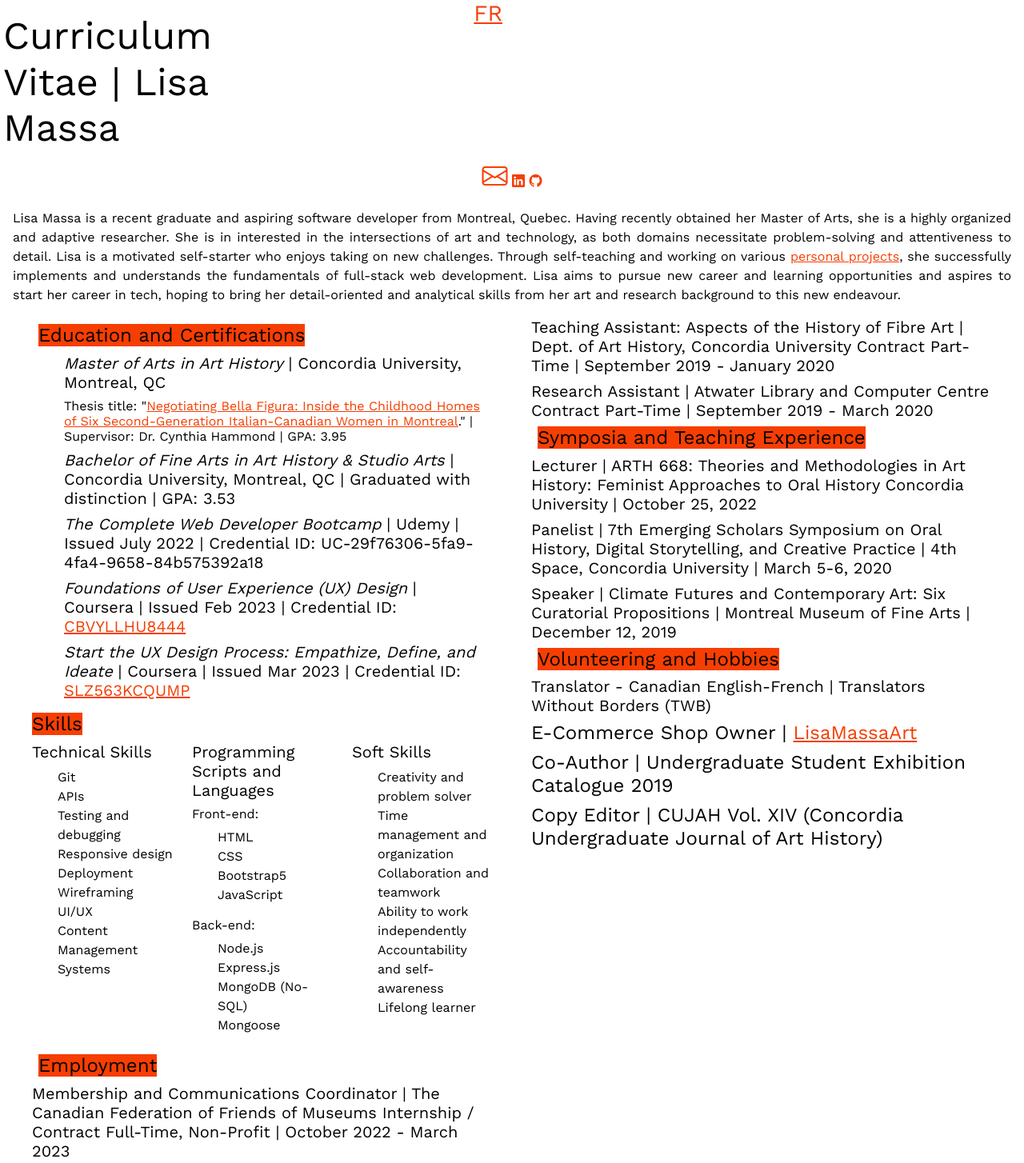
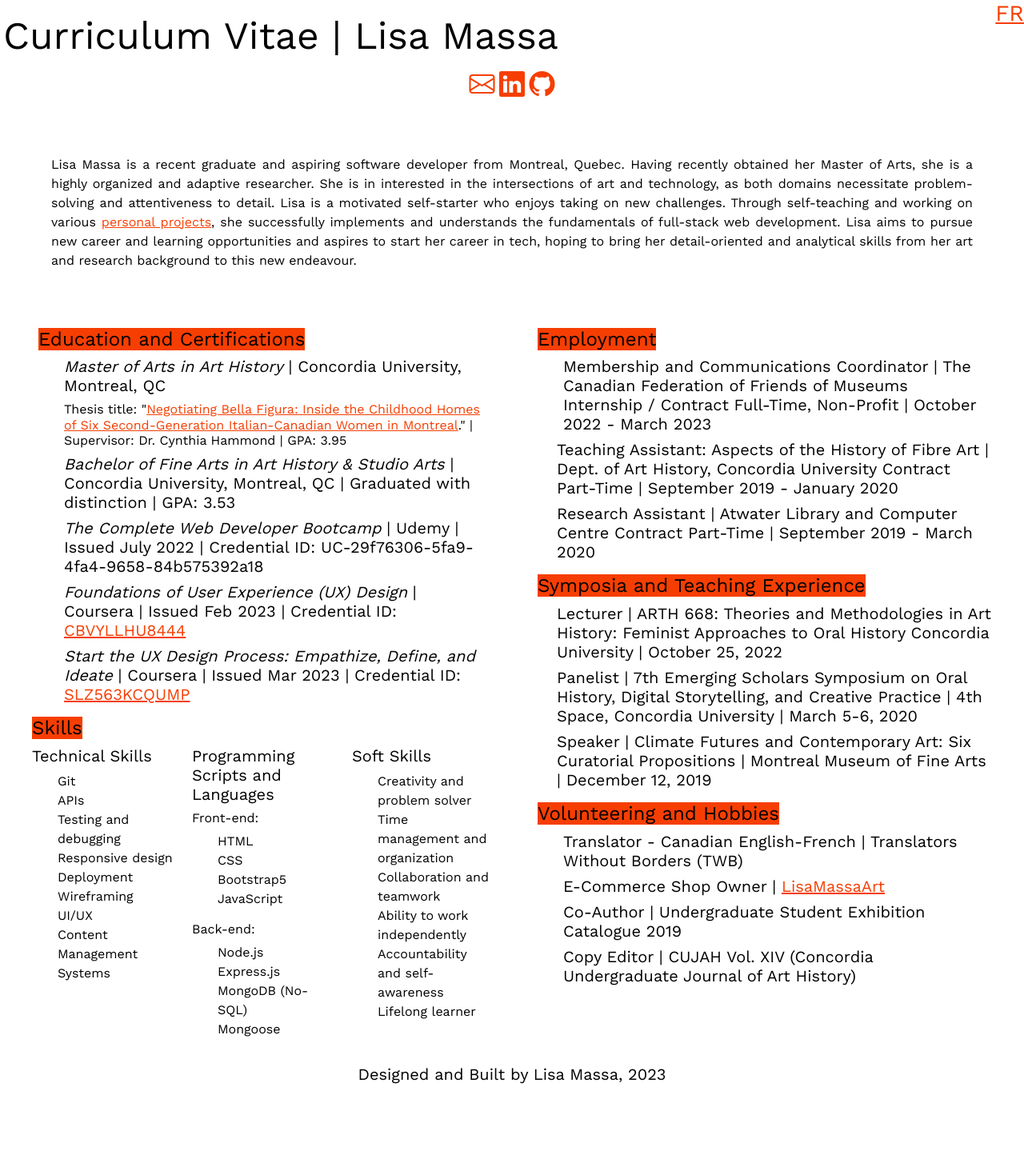
Before and after one commit to lisa-massa/lisa-massa.github.io, a website: page mycv.html in a window 1280 px wide. Shown: the top 1454 px of the page at 80% size. After the commit the page ends 1363 px from the top, so only its background shows below. Drawn offline with nearby package versions, Linux system fonts and the light colour scheme.

Commit message:
Add indentation

```diff
--- a/mycv.html
+++ b/mycv.html
@@ -16,11 +16,11 @@
 </head>
 <body>
 <div class="row">
-    <div class="col-lg-3">
+    <div class="col-lg-10">
         <h2 class="mt-3 ms-1">Curriculum Vitae | Lisa Massa</h2>
     </div>
 
-    <div class="col-lg-3">
+    <div class="col-lg-2">
         <h3 class="text-end"><a href="">FR</a></h3>
     </div>
 </div>
@@ -28,11 +28,11 @@
 <div class="text-center">
     <a id="link" class="link" href="mailto: lisamassa.art@gmail.com"><i class="bi bi-envelope" style="font-size: 2em"></i></a>
     <a id="link" class="link" href="https://www.linkedin.com/in/lisa-massa514/"
-        target="_blank"><i class="bi bi-linkedin"></i></a>
-    <a id="link" class="link" href="https://github.com/lisa-massa"><i class="bi bi-github"></i></a>
+        target="_blank"><i class="bi bi-linkedin" style="font-size: 2em"></i></a>
+    <a id="link" class="link" href="https://github.com/lisa-massa"><i class="bi bi-github" style="font-size: 2em"></i></a>
 </div>
 
-<p class="text-justify m-3">
+<p class="text-justify m-3 p-5">
     Lisa Massa is a recent graduate and aspiring software developer from Montreal, Quebec.
     Having recently obtained her Master of Arts, she is a highly organized and adaptive
     researcher. She is in interested in the intersections of art and technology, as both domains
@@ -60,6 +60,8 @@
 
         <li class="m-2"><h5><em>Start the UX Design Process: Empathize, Define, and Ideate</em> | Coursera | Issued Mar 2023 | Credential ID: <a href="https://www.coursera.org/account/accomplishments/certificate/SLZ563KCQUMP">SLZ563KCQUMP</a></h5></li>
     </ul>
+
+<!-- Skills -->
 
     <h4><mark>Skills</mark></h4>
 <div class="row">
@@ -109,64 +111,47 @@
         </div>
 </div>
 
-<h4 class="m-2"><mark>Employment</mark></h4>
-<h5>Membership and Communications Coordinator | The Canadian Federation of Friends of Museums
-    Internship / Contract Full-Time, Non-Profit | October 2022 - March 2023</h5>
-<!--
-    <ul>
-        <li>Produced bilingual monthly national newsletters. Communicated with contributors and members across Canada to help write and share their volunteer stories. Organized publications with Microsoft Excel. Created and published newsletters via Mailchimp.</li>
+</div>
 
-        <li>Updated CFFM website using HTML, CSS, and JavaScript alongside utilizing a content management system (CMS - Wordpress) in addition to updating the CFFM's social media: Facebook, Instagram, LinkedIn. Employed SEO strategies to improve traffic towards our online presence.</li>
+<!-- Column 2 -->
 
-        <li>Attended regular board meetings as recording secretary; responsible for producing pre-meeting agendas and taking minutes.</li>
-
-        <li>Communicated with the Office of the Governor General to successfully obtain Viceregal Patronage for the CFFM.</li>
-    </ul> -->
-
-
-</div>
 <div class="col-lg-6">
 
+<!-- Employment -->
 
-<h5>Teaching Assistant: Aspects of the History of Fibre Art | Dept. of Art History, Concordia University
-    Contract Part-Time | September 2019 - January 2020</h5>
+<h4 class="m-2"><mark>Employment</mark></h4>
+<ul class="noDecorationUl">
+    <li class="m-2"><h5>Membership and Communications Coordinator | The Canadian Federation of Friends of Museums
+    Internship / Contract Full-Time, Non-Profit | October 2022 - March 2023</h5></li>
 
-    <!-- <ul>
-        <li>Facilitated students' understanding during lectures and group discussions; corrected and provided feedback on students' work.</li>
+    <li class="m-2"></li><h5>Teaching Assistant: Aspects of the History of Fibre Art | Dept. of Art History, Concordia University
+    Contract Part-Time | September 2019 - January 2020</h5></li>
 
-        <li>Engaged students with thought-provoking questions to inspire connections between different eras and canons of fibre arts.</li>
-    </ul> -->
+    <li class="m-2"></li><h5>Research Assistant | Atwater Library and Computer Centre
+    Contract Part-Time | September 2019 - March 2020</h5></li>
+</ul>
 
-<h5>Research Assistant | Atwater Library and Computer Centre
-    Contract Part-Time | September 2019 - March 2020</h5>
-
-    <!-- <ul>
-        <li>Project commissioned for Feminist Futures grant awarded to the Centre for Oral History and Digital Storytelling (COHDS) and the Atwater Library titled “Addressing Rape Culture on College Campuses.”</li>
-        <li>Assisted in leading interviews and video editing with Audacity and Windows Movie Maker; contributed to community learning.</li>
-    </ul> -->
+<!-- Symposia & Teaching Experience -->
 
 <h4 class="m-2"><mark>Symposia and Teaching Experience</mark></h4>
-<h5>Lecturer | ARTH 668: Theories and Methodologies in Art History: Feminist Approaches to Oral History
-    Concordia University | October 25, 2022</h5>
+<ul class="noDecorationUl">
+    <li class="m-2"></li><h5>Lecturer | ARTH 668: Theories and Methodologies in Art History: Feminist Approaches to Oral History
+    Concordia University | October 25, 2022</h5></li>
 
-<h5>Panelist | 7th Emerging Scholars Symposium on Oral History, Digital Storytelling, and Creative Practice | 4th Space, Concordia University | March 5-6, 2020</h5>
+    <li class="m-2"></li><h5>Panelist | 7th Emerging Scholars Symposium on Oral History, Digital Storytelling, and Creative Practice | 4th Space, Concordia University | March 5-6, 2020</h5></li>
 
-<h5>Speaker | Climate Futures and Contemporary Art: Six Curatorial Propositions | Montreal Museum of Fine Arts | December 12, 2019</h5>
+    <li class="m-2"></li><h5>Speaker | Climate Futures and Contemporary Art: Six Curatorial Propositions | Montreal Museum of Fine Arts | December 12, 2019</h5></li>
+</ul>
 
 <h4 class="m-2"><mark>Volunteering and Hobbies</mark></h4>
-<h5>Translator - Canadian English-French | Translators Without Borders (TWB)</h5>
+<ul class="noDecorationUl">
+    <li class="m-2"><h5>Translator - Canadian English-French | Translators Without Borders (TWB)</h5></li>
 
-<h4>E-Commerce Shop Owner | <a href="https://www.etsy.com/ca/shop/LisaMassaArt">LisaMassaArt</a></h4>
+    <li class="m-2"><h5>E-Commerce Shop Owner | <a href="https://www.etsy.com/ca/shop/LisaMassaArt">LisaMassaArt</a></h5>
 
-    <!-- <ul>
-        <li>Create listings of available artwork for sale; employ SEO strategies, photograph, and edit images and video of artwork utilizing Adobe Photoshop and Adobe Illustrator.</li>
+    <li class="m-2"><h5>Co-Author | Undergraduate Student Exhibition Catalogue 2019</h5>
 
-        <li>Manage inventory and review analytics to improve sales. Fulfilled orders and shipments while maintaining customer satisfaction.</li>
-    </ul> -->
-
-<h4>Co-Author | Undergraduate Student Exhibition Catalogue 2019</h4>
-
-<h4>Copy Editor | CUJAH Vol. XIV (Concordia Undergraduate Journal of Art History)</h4>
+    <li class="m-2"><h5>Copy Editor | CUJAH Vol. XIV (Concordia Undergraduate Journal of Art History)</h5>
 
 
 </div>
```
